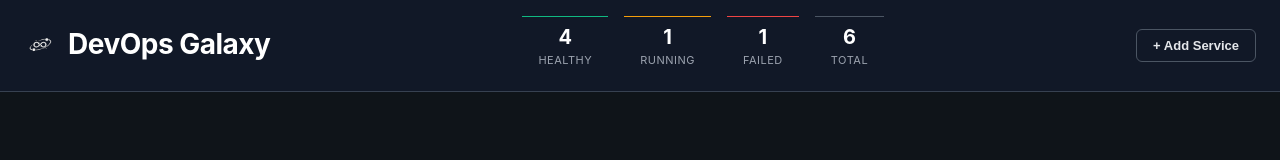
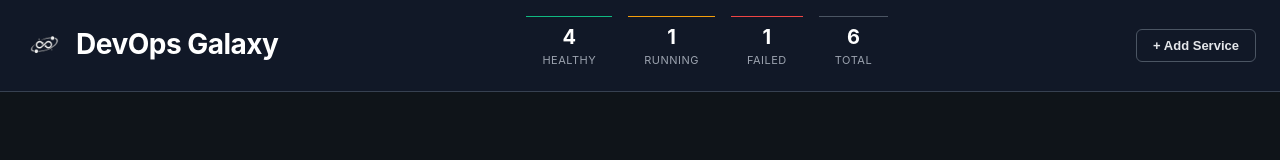
Before and after one commit to Shai-Shargal/devops-galaxy, a React (Vite) app in the folder frontend/: page / in a window 1280 px wide. Shown: the top 160 px of the page. Built offline with nearby package versions, Linux system fonts and the light colour scheme.

Commit message:
design: increase logo size to match title prominence
- Increase logo size (32px → 40px)
- Logo now properly balances with 28px title text
- Creates better visual hierarchy with larger icon

```diff
--- a/frontend/src/App.css
+++ b/frontend/src/App.css
@@ -40,8 +40,8 @@
 
 .header-title h1::before {
   content: '';
-  width: 32px;
-  height: 32px;
+  width: 40px;
+  height: 40px;
   flex-shrink: 0;
   background-image: url('./assets/logo.png');
   background-size: contain;
```
